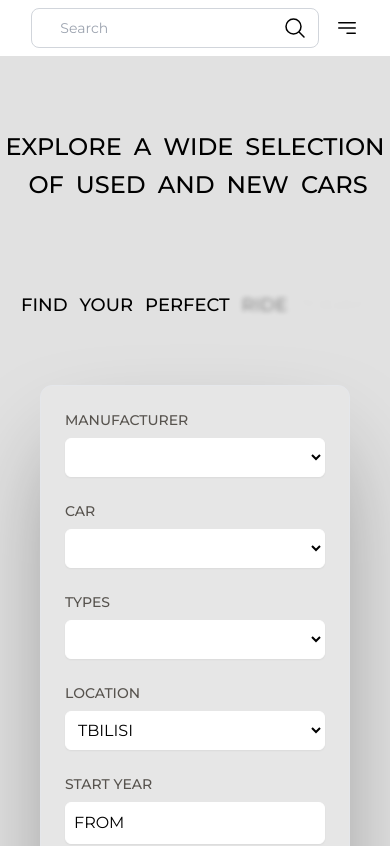
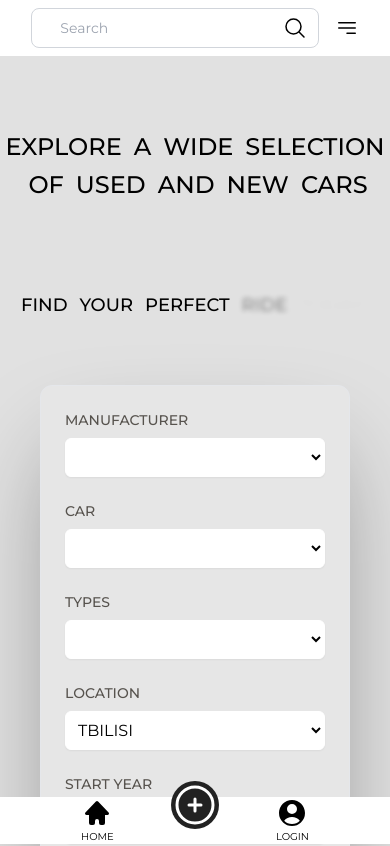
Before and after one commit to vaanskii/auto-market, a Vue app in the folder automarket_frontend/: page / in a window 390 px wide. Shown: the top 846 px of the page. Built offline with nearby package versions, Linux system fonts and the light colour scheme; the HTML template or start-up script is replaced by a standard one.

Commit message:
Bottom Navigation. - This section represents the bottom navigation bar of the application. It includes buttons for navigating to different sections or features of the application. The buttons are conditionally displayed based on the activation status of the user.

```diff
--- a/automarket_frontend/src/components/Navigation.vue
+++ b/automarket_frontend/src/components/Navigation.vue
@@ -1,4 +1,5 @@
 <template>
+  <!-- Top Navigation -->
   <nav class="bg-white text-black fixed w-full py-2 z-10">
     <div class="container mx-auto px-4 md:flex items-center gap-6">
       <div class="flex justify-between w-full">
@@ -100,6 +101,42 @@
       </div>
     </div>
   </nav>
+      <!-- Bottom Navigation -->
+  <nav class="bg-white text-black fixed bottom-0 w-full z-10">
+    <div :class="{'justify-evenly': !userIsActivated, 'justify-around ml-2': userIsActivated}" class="container mx-auto flex md:hidden items-center">
+      <button class="flex flex-col items-center">
+        <svg xmlns="http://www.w3.org/2000/svg" viewBox="0 0 16 16" fill="currentColor" class="w-8 h-8">
+          <path d="M8.543 2.232a.75.75 0 0 0-1.085 0l-5.25 5.5A.75.75 0 0 0 2.75 9H4v4a1 1 0 0 0 1 1h1a1 1 0 0 0 1-1v-1a1 1 0 1 1 2 0v1a1 1 0 0 0 1 1h1a1 1 0 0 0 1-1V9h1.25a.75.75 0 0 0 .543-1.268l-5.25-5.5Z" />
+        </svg>
+        <p class="uppercase text-[10px]">home</p>
+      </button>
+      <button v-if="userIsActivated" class="flex flex-col items-center">
+        <svg xmlns="http://www.w3.org/2000/svg" viewBox="0 0 24 24" fill="currentColor" class="w-8 h-8">
+          <path d="m11.645 20.91-.007-.003-.022-.012a15.247 15.247 0 0 1-.383-.218 25.18 25.18 0 0 1-4.244-3.17C4.688 15.36 2.25 12.174 2.25 8.25 2.25 5.322 4.714 3 7.688 3A5.5 5.5 0 0 1 12 5.052 5.5 5.5 0 0 1 16.313 3c2.973 0 5.437 2.322 5.437 5.25 0 3.925-2.438 7.111-4.739 9.256a25.175 25.175 0 0 1-4.244 3.17 15.247 15.247 0 0 1-.383.219l-.022.012-.007.004-.003.001a.752.752 0 0 1-.704 0l-.003-.001Z" />
+        </svg>
+        <p class="uppercase text-[10px]">saved</p>
+      </button>
+      <div class="relative">
+        <button class="absolute -top-10 left-1/2 flex justify-center items-center transform -translate-x-1/2 w-12 h-12 rounded-full bg-[#222] text-white">
+          <svg xmlns="http://www.w3.org/2000/svg" fill="none" viewBox="0 0 24 24" stroke-width="1.5" stroke="currentColor" class="w-12 h-12">
+            <path stroke-linecap="round" stroke-linejoin="round" d="M12 9v6m3-3H9m12 0a9 9 0 1 1-18 0 9 9 0 0 1 18 0Z" />
+          </svg>
+        </button>
+      </div>
+      <button v-if="userIsActivated" class="flex flex-col items-center">
+        <svg xmlns="http://www.w3.org/2000/svg" viewBox="0 0 24 24" fill="currentColor" class="w-8 h-8">
+          <path d="M6 12a.75.75 0 0 1-.75-.75v-7.5a.75.75 0 1 1 1.5 0v7.5A.75.75 0 0 1 6 12ZM18 12a.75.75 0 0 1-.75-.75v-7.5a.75.75 0 0 1 1.5 0v7.5A.75.75 0 0 1 18 12ZM6.75 20.25v-1.5a.75.75 0 0 0-1.5 0v1.5a.75.75 0 0 0 1.5 0ZM18.75 18.75v1.5a.75.75 0 0 1-1.5 0v-1.5a.75.75 0 0 1 1.5 0ZM12.75 5.25v-1.5a.75.75 0 0 0-1.5 0v1.5a.75.75 0 0 0 1.5 0ZM12 21a.75.75 0 0 1-.75-.75v-7.5a.75.75 0 0 1 1.5 0v7.5A.75.75 0 0 1 12 21ZM3.75 15a2.25 2.25 0 1 0 4.5 0 2.25 2.25 0 0 0-4.5 0ZM12 11.25a2.25 2.25 0 1 1 0-4.5 2.25 2.25 0 0 1 0 4.5ZM15.75 15a2.25 2.25 0 1 0 4.5 0 2.25 2.25 0 0 0-4.5 0Z" />
+        </svg>
+        <p class="uppercase text-[10px]">settings</p>
+      </button>
+      <button class="">
+        <svg xmlns="http://www.w3.org/2000/svg" viewBox="0 0 24 24" fill="currentColor" class="w-8 h-8">
+          <path fill-rule="evenodd" d="M18.685 19.097A9.723 9.723 0 0 0 21.75 12c0-5.385-4.365-9.75-9.75-9.75S2.25 6.615 2.25 12a9.723 9.723 0 0 0 3.065 7.097A9.716 9.716 0 0 0 12 21.75a9.716 9.716 0 0 0 6.685-2.653Zm-12.54-1.285A7.486 7.486 0 0 1 12 15a7.486 7.486 0 0 1 5.855 2.812A8.224 8.224 0 0 1 12 20.25a8.224 8.224 0 0 1-5.855-2.438ZM15.75 9a3.75 3.75 0 1 1-7.5 0 3.75 3.75 0 0 1 7.5 0Z" clip-rule="evenodd" />
+        </svg>
+        <p class="text-[10px] uppercase">login</p>
+      </button>
+    </div>
+  </nav>
 </template>
 
 <script>
@@ -111,6 +148,7 @@ export default {
     return {
       dropdownOpen: false,
       menudropdownOpen: false,
+      userIsActivated: false
     };
   },
   components:{
@@ -153,7 +191,7 @@ export default {
 };
 </script>
 
-<style>
+<style scoped>
 .ease-custom {
   transition-timing-function: cubic-bezier(.61,-0.53,.43,1.43);
 }
```
